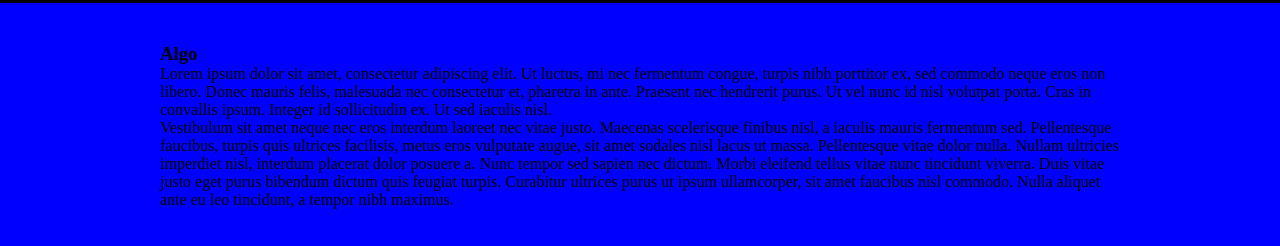
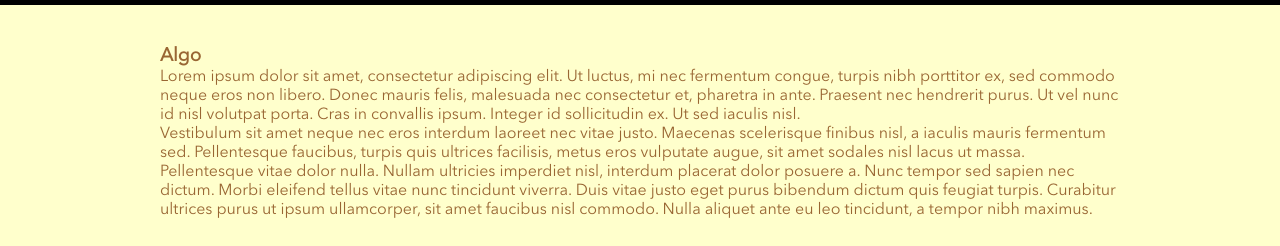
Before and after one commit to BaezCrdrm/boda-pf, a PHP site: page / in a window 1280 px wide. Shown: the part 961-1207 px from the top of the page. Run offline with PHP 8.4, Linux system fonts and the light colour scheme.

Commit message:
Cambios bo 1

```diff
--- a/CSS/General.css
+++ b/CSS/General.css
@@ -1,3 +1,13 @@
+@font-face {
+    font-family: "Avenir-next-regular";
+    src: url("../fuentes/AvenirNextLTPro-Regular.otf");
+}
+
+@font-face {
+    font-family: "Avenir-next-mediumcn";
+    src: url("../fuentes/AvenirNextLTPro-MediumCn.otf");
+}
+
 @media screen and (min-device-width:800px){
     body, header, #principal, footer {
         min-width: 800px;
@@ -17,3 +27,7 @@ header a {
     list-style: none;
     text-decoration: none;
 }
+
+#principal {
+    font-family: Avenir-next-regular;
+}
--- a/CSS/Menu.css
+++ b/CSS/Menu.css
@@ -43,6 +43,10 @@
         }
 }
 
+#menu {
+    font-family: Avenir-next-regular;
+}
+
 .a_menu {
     text-decoration: none;
     font-weight: bold;
--- a/CSS/Principal.css
+++ b/CSS/Principal.css
@@ -34,7 +34,8 @@ header {
     }
 
     .frase {
-        background-color: blue;
+        background-color: #FFFFCC;
+        color: #996633;
     }
 
     .frase article {
--- a/index.html
+++ b/index.html
@@ -32,7 +32,6 @@
         </header>
 
         <section id="principal">
-            <!--portada-->
             <img class="imgPortada" src="img/portada1.jpg">
 
             <div class="frase">
```
Also changed, not shown: fuentes/AvenirNextLTPro-Demi.otf (added), fuentes/AvenirNextLTPro-MediumCn.otf (added), fuentes/AvenirNextLTPro-MediumCnIt.otf (added), fuentes/AvenirNextLTPro-Regular.otf (added).
